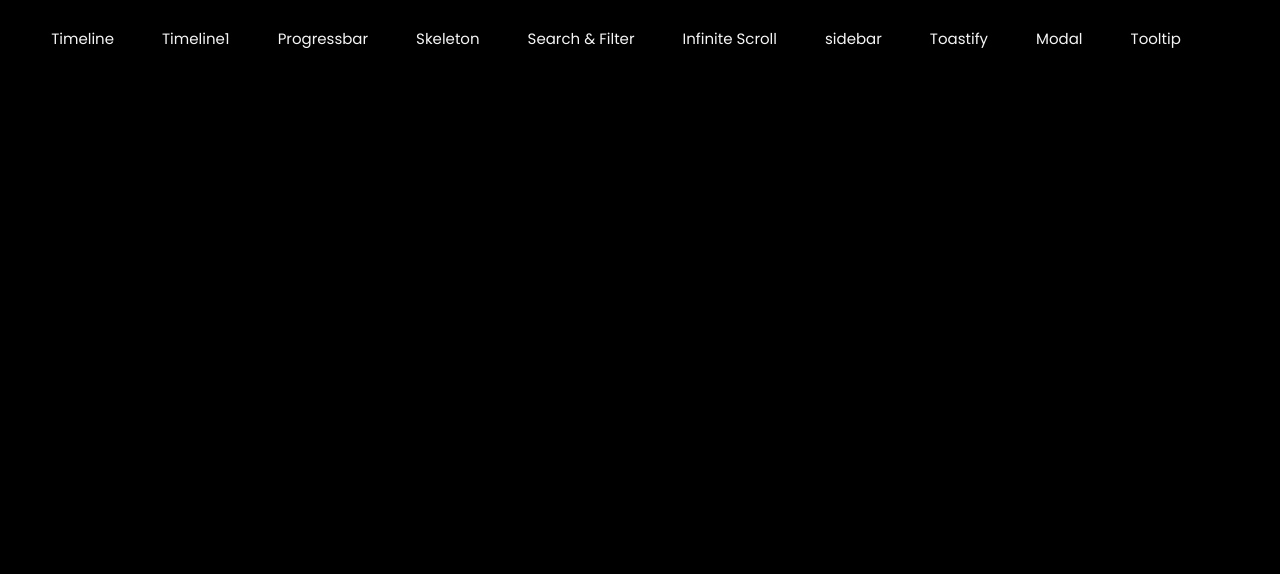
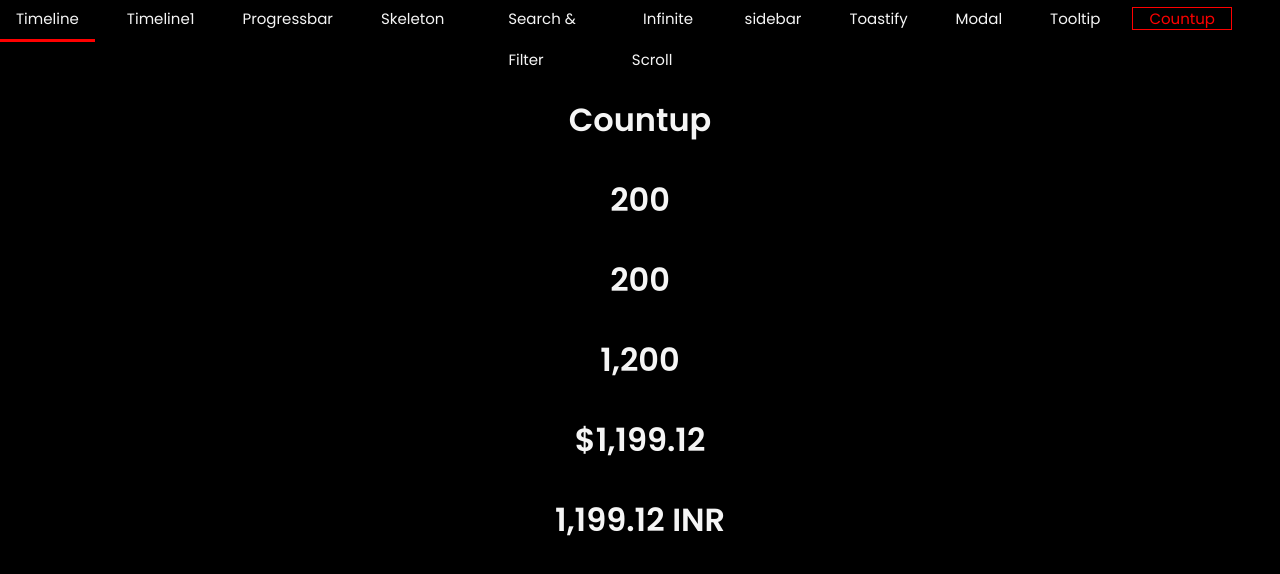
Before and after one commit to atultingre/react-components, a React (Create React App) app: page /countup in a window 1280 px wide. Shown: the top 574 px of the page. Built offline with nearby package versions, Linux system fonts and the light colour scheme; the HTML template or start-up script is replaced by a standard one; a web font is replaced by a local one.

Commit message:
countup noumber animation js

```diff
--- a/package.json
+++ b/package.json
@@ -9,6 +9,7 @@
     "@tippy.js/react": "^3.1.1",
     "axios": "^1.3.6",
     "react": "^18.2.0",
+    "react-countup": "^6.4.2",
     "react-dom": "^18.2.0",
     "react-modal": "^3.16.1",
     "react-query": "^3.39.3",
--- a/src/App.js
+++ b/src/App.js
@@ -10,6 +10,7 @@ import SkillProgressBar from "./progressbar/SkillProgressBar";
 import Toastify from "./Toastify/Toastify";
 import ReactModal from "./components/Modal/ReactModal";
 import Tolltip from "./components/Tooltip/Tolltip";
+import Countup from "./components/Countup/Countup";
 
 function App() {
   return (
@@ -27,6 +28,7 @@ function App() {
           <Route path="/toastify" element={<Toastify />} />
           <Route path="/modal" element={<ReactModal />} />
           <Route path="/tooltip" element={<Tolltip />} />
+          <Route path="/countup" element={<Countup />} />
         </Routes>
       </Router>
     </div>
--- a/src/Navbar/NavBar.js
+++ b/src/Navbar/NavBar.js
@@ -115,6 +115,16 @@ function NavBar() {
                 Tooltip
               </NavLink>
             </li>
+            <li className="nav-item">
+              <NavLink
+                exact="true"
+                to="/countup"
+                activeClassName="active"
+                className="nav-links"
+                onClick={handleClick}>
+                Countup
+              </NavLink>
+            </li>
           </ul>
           <div className="nav-icon" onClick={handleClick}>
             <i className={click ? "fas fa-times" : "fas fa-bars"}></i>
--- /dev/null
+++ b/src/components/Countup/Countup.js
@@ -0,0 +1,43 @@
+import React from "react";
+import CountUp from "react-countup";
+
+
+const Countup = () => {
+    // const { countUp, start, pauseResume, reset, update } = useCountUp({
+    //     duration: 5,
+    //     end: 10000,
+    //     startOnMount: false
+    //   });
+
+  return (
+    <div>
+      <div className="App" style={{ color: "white" }}>
+        <h1>Countup</h1>
+        {/* <div>
+      <h1>{countUp}</h1>
+      <button onClick={start}>Start</button>
+      <button onClick={pauseResume}>Pause / Resume</button>
+      <button onClick={() => update(2000)}>Update to 2000</button>
+      <button onClick={reset}>Reset</button>
+    </div> */}
+        <h1>
+          <CountUp end={200} />
+        </h1>
+        <h1>
+          <CountUp end={200} duration={5} />
+        </h1>
+        <h1>
+          <CountUp start={500} end={1200} duration={5} />
+        </h1>
+        <h1>
+          <CountUp end={1200} duration={6} prefix="$" decimals={2} />
+        </h1>
+        <h1>
+          <CountUp end={1200} duration={6} suffix=" INR" decimals={2} />
+        </h1>
+      </div>
+    </div>
+  );
+};
+
+export default Countup;
```
Also changed, not shown: 1 other file (tests, documents, lock files or other folders).
